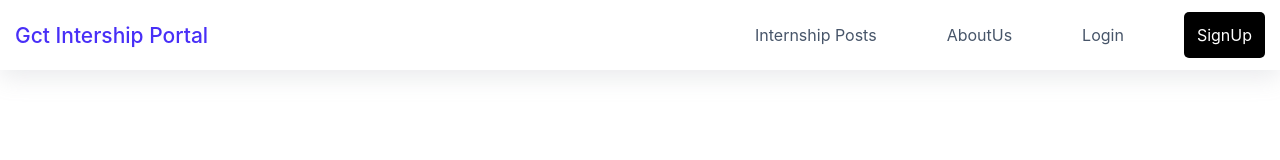
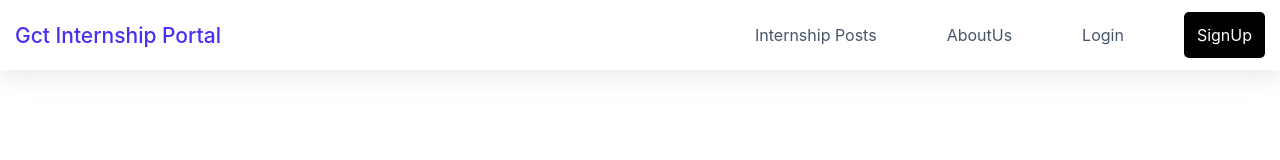
Before and after one commit to jeremyasirwaad/gct-frontend, a React (Create React App) app: page / in a window 1280 px wide. Shown: the top 160 px of the page. Built offline with nearby package versions, Linux system fonts and the light colour scheme.

Commit message:
Update Header.js

```diff
--- a/src/components2/Header.js
+++ b/src/components2/Header.js
@@ -13,7 +13,7 @@ function Home() {
         <div>
             <header class="header">
                 <nav class="navbar">
-                    <Link to = "/"><div class="nav-logo">Gct Intership Portal</div></Link>
+                    <Link to = "/"><div class="nav-logo">Gct Internship Portal</div></Link>
                     <ul class={ "nav-menu"  + ( clicks ? ( " active" ) : ( "" ) ) }>
                         <li class="nav-item">
                             <Link to = "/posts"><div class="nav-link">Internship Posts</div></Link>
```
